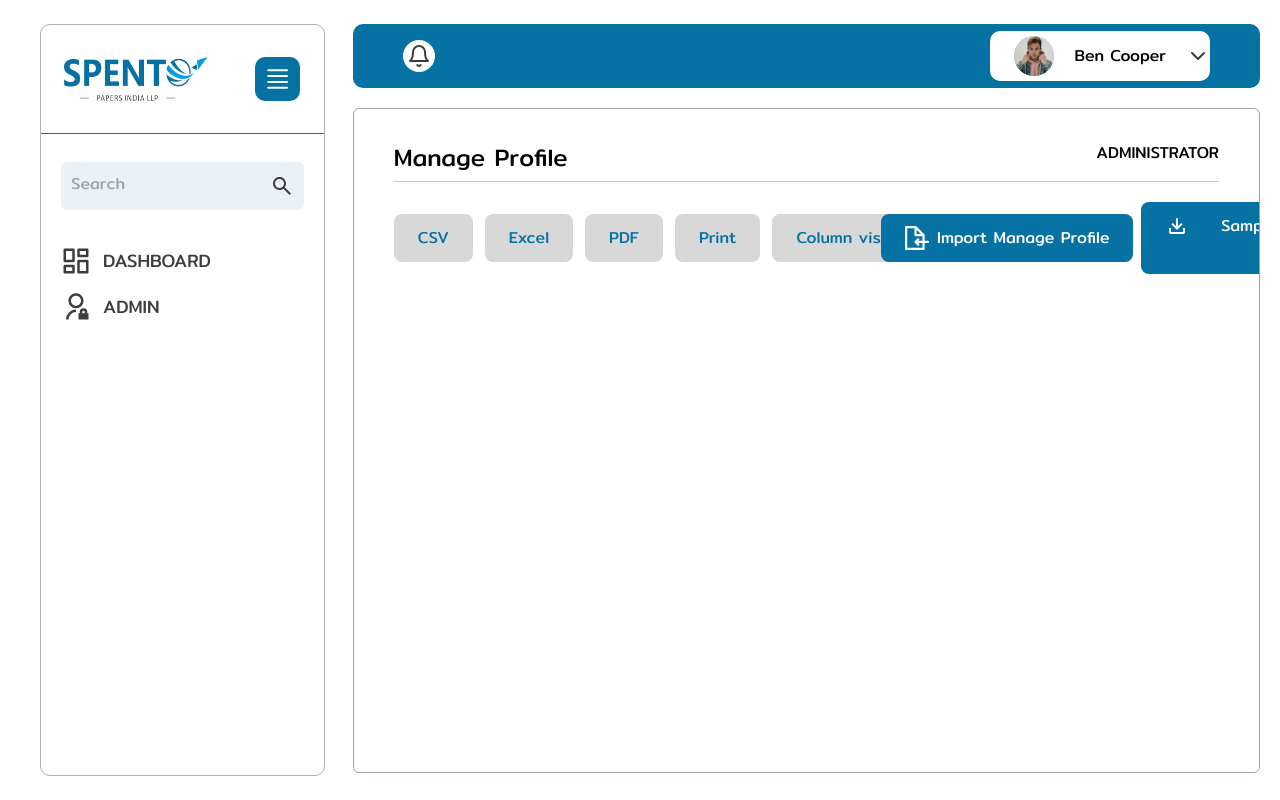
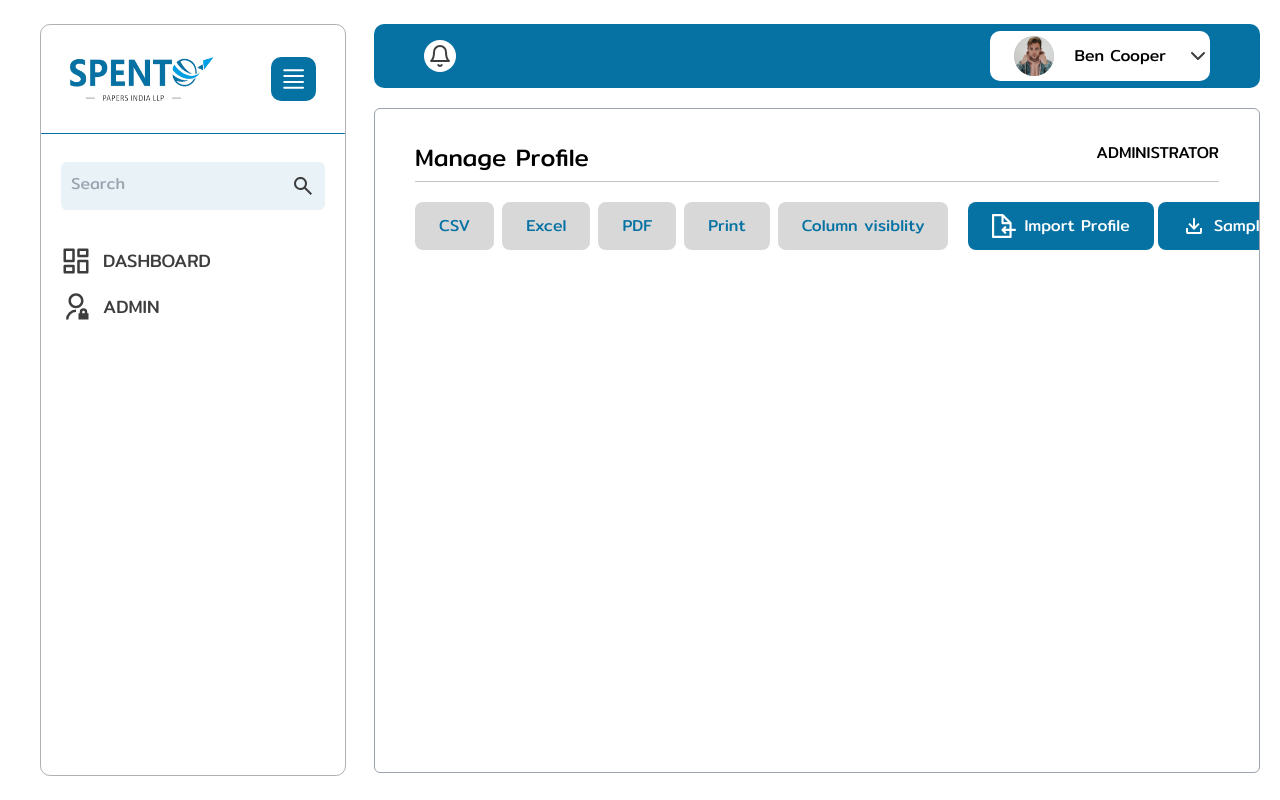
Before and after one commit to Akshay-Gengaje/Spento_Dashboard, a React (Vite) app: page /dashboard in a window 1280 px wide. Built offline with nearby package versions, Linux system fonts and the light colour scheme.

Commit message:
Option layout improved

```diff
--- a/src/components/Sidebar/Sidebar.jsx
+++ b/src/components/Sidebar/Sidebar.jsx
@@ -5,10 +5,11 @@ import { routes } from "./routes";
 import { NavLink } from "react-router-dom";
 
 const Sidebar = () => {
+  // const [isOpen, setIsOpen] = useState();
   return (
     <div
-      className=" my-6 ml-10 hidden h-[calc(100vh_-_48px)] w-96 rounded-[10px]
-    border border-[#3d3d3d66] md:block"
+      className=" my-6 ml-10 hidden h-[calc(100vh_-_48px)] min-w-fit rounded-[10px]
+    border border-[#3d3d3d66] lg:block"
     >
       <Menu />
       <Devider className="h-[1px] w-full bg-darkBlue" />
--- a/src/layout/Container/DashboardContainer.jsx
+++ b/src/layout/Container/DashboardContainer.jsx
@@ -10,9 +10,7 @@ const DashboardContainer = ({ title, section, children }) => {
       {/* <Header title={title} section={section} /> */}
       <Header title="Manage Profile" section="Administrator" />
       <Options />
-      <div>
-        {children}
-      </div>
+      <div>{children}</div>
     </div>
   );
 };
--- a/src/layout/Container/Options.jsx
+++ b/src/layout/Container/Options.jsx
@@ -4,24 +4,24 @@ const Options = () => {
   const grayBtn =
     "bg-lightGray min-w-fit min-w-fit rounded-lg px-6 py-3 text-darkBlue ";
   const blueBtn =
-    "bg-darkBlue min-h-fit min-w-fit  rounded-lg px-6 py-3 text-white flex justify-center  ";
+    "bg-darkBlue min-w-fit items-center rounded-lg px-6 py-3 text-white flex justify-center  ";
   return (
-    <div className="mt-5 flex items-center justify-between overflow-x-scroll px-2 md:px-10">
-      <div className=" flex  space-x-3">
+    <div className="mt-5 flex min-w-fit items-center justify-between gap-5 overflow-x-scroll px-2 pb-3 md:px-10">
+      <div className=" flex min-w-fit items-center space-x-2">
         <Button className={grayBtn}>CSV</Button>
         <Button className={grayBtn}>Excel</Button>
         <Button className={grayBtn}>PDF</Button>
         <Button className={grayBtn}>Print</Button>
         <Button className={grayBtn}>Column visiblity</Button>
       </div>
-      <div className="flex items-center space-x-2">
+      <div className="flex min-w-fit items-center space-x-1">
         <Button className={blueBtn}>
           <img src="icons/import.svg" alt="" className="mr-2" />
-          <span>Import Manage Profile</span>
+          <span>Import Profile</span>
         </Button>
         <Button className={blueBtn}>
           <img src="icons/download.svg" alt="" className="mr-2" />
-          <span>Sample Download Manage Profile</span>
+          <span>Sample Download Profile</span>
         </Button>
       </div>
     </div>
--- a/src/layout/Dashboard/DashboardLayout.jsx
+++ b/src/layout/Dashboard/DashboardLayout.jsx
@@ -4,7 +4,7 @@ import DashboardContainer from "../Container/DashboardContainer";
 
 const DashboardLayout = () => {
   return (
-    <div className="flex max-h-screen w-full gap-2">
+    <div className="flex max-h-screen w-full lg:gap-2">
       <Sidebar />
       <NavBar>
         <DashboardContainer />
```
